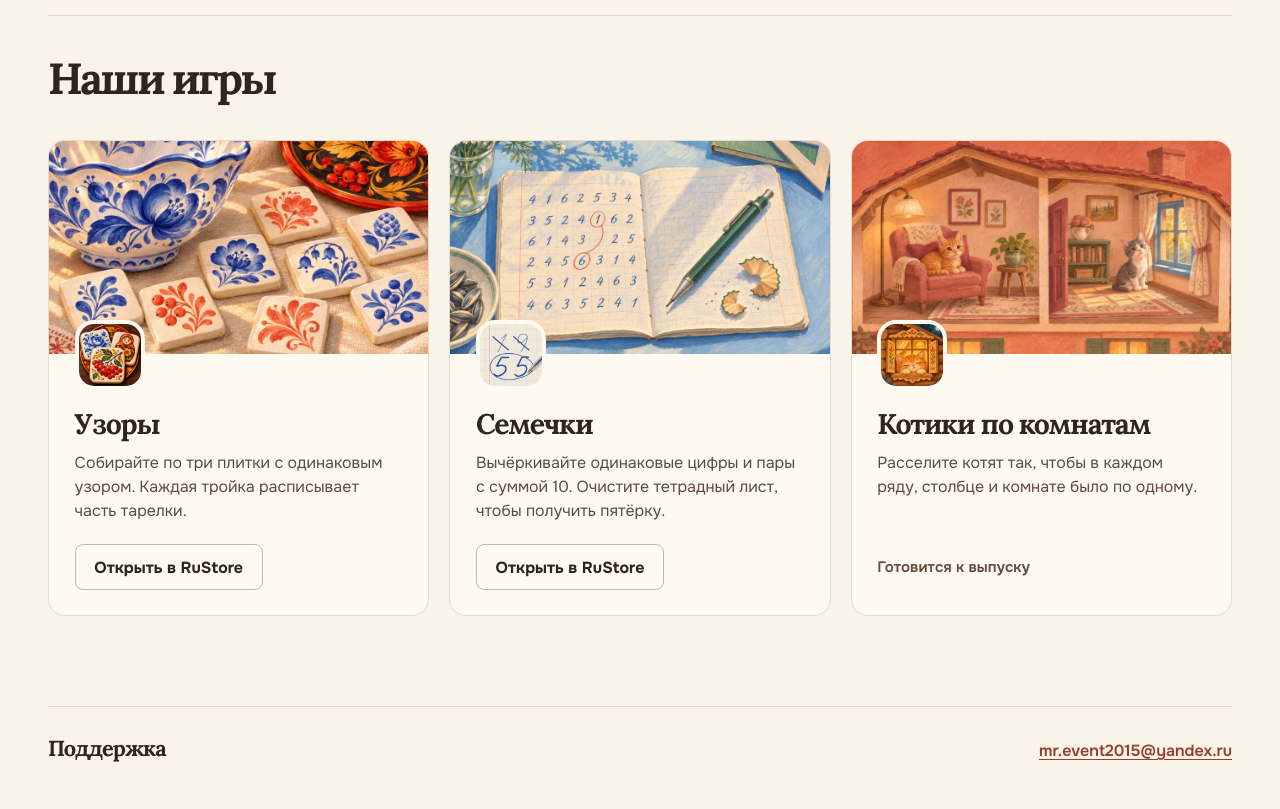
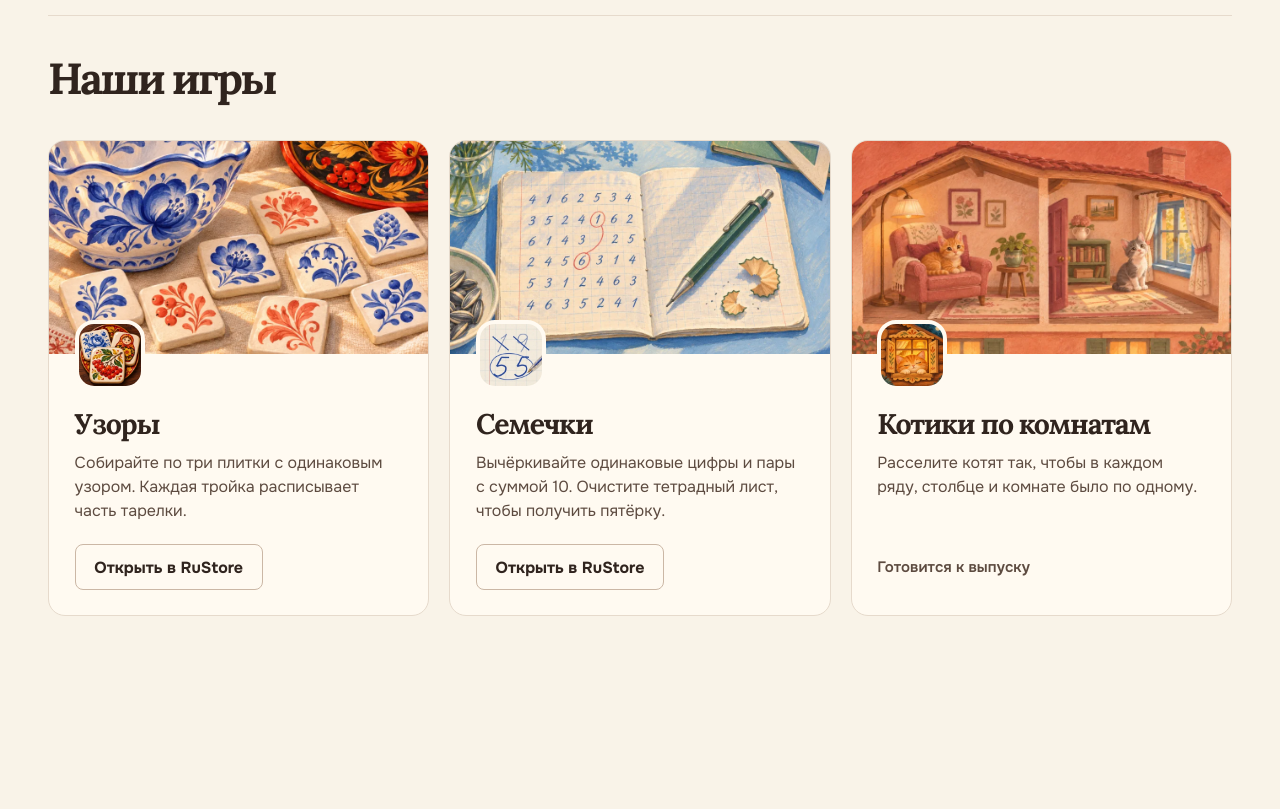
Before and after one commit to Romiusse/romiusse.github.io, a plain HTML site: page index.html in a window 1280 px wide. Shown: the part 652-1461 px from the top of the page. After the commit the page ends 1358 px from the top, so only its background shows below. Drawn offline with Linux system fonts and the light colour scheme.

Commit message:
Remove public support email from site

```diff
--- a/index.html
+++ b/index.html
@@ -24,7 +24,6 @@
       </a>
       <nav aria-label="Навигация по сайту">
         <a href="#games">Игры</a>
-        <a href="#support">Поддержка</a>
       </nav>
     </div>
   </header>
@@ -81,11 +80,5 @@
     </section>
   </main>
 
-  <footer class="shell" id="support">
-    <div class="footer-inner">
-      <h2>Поддержка</h2>
-      <a href="mailto:mr.event2015@yandex.ru">mr.event2015@yandex.ru</a>
-    </div>
-  </footer>
 </body>
 </html>
--- a/site.css
+++ b/site.css
@@ -141,7 +141,7 @@ nav a:hover { color: var(--clay); text-decoration: underline; }
   padding-block: clamp(44px, 5.4vw, 82px) clamp(60px, 6vw, 88px);
 }
 
-.hero h1, .catalog h2, .game h3, footer h2 { margin: 0; font-family: var(--serif); }
+.hero h1, .catalog h2, .game h3 { margin: 0; font-family: var(--serif); }
 
 .hero h1 {
   max-width: 11ch;
@@ -273,19 +273,6 @@ nav a:hover { color: var(--clay); text-decoration: underline; }
   font-weight: 600;
 }
 
-.footer-inner {
-  display: flex;
-  align-items: baseline;
-  justify-content: space-between;
-  gap: 12px 24px;
-  flex-wrap: wrap;
-  border-top: 1px solid var(--line);
-  padding-block: 25px 43px;
-}
-
-footer h2 { font-size: 1.36rem; letter-spacing: -0.045em; }
-footer a { color: var(--clay); overflow-wrap: anywhere; font-weight: 600; }
-
 @media (max-width: 1050px) {
   .shell { width: calc(100% - 64px); }
   .hero { gap: 29px; }
@@ -304,7 +291,6 @@ footer a { color: var(--clay); overflow-wrap: anywhere; font-weight: 600; }
   .hero-picture { border-radius: 16px; }
   .game-grid { grid-template-columns: repeat(2, minmax(0, 1fr)); gap: 16px; }
   .game h3 { font-size: clamp(1.38rem, 3.8vw, 1.75rem); }
-  .footer-inner { padding-bottom: 32px; }
 }
 
 @media (max-width: 539px) {
```
